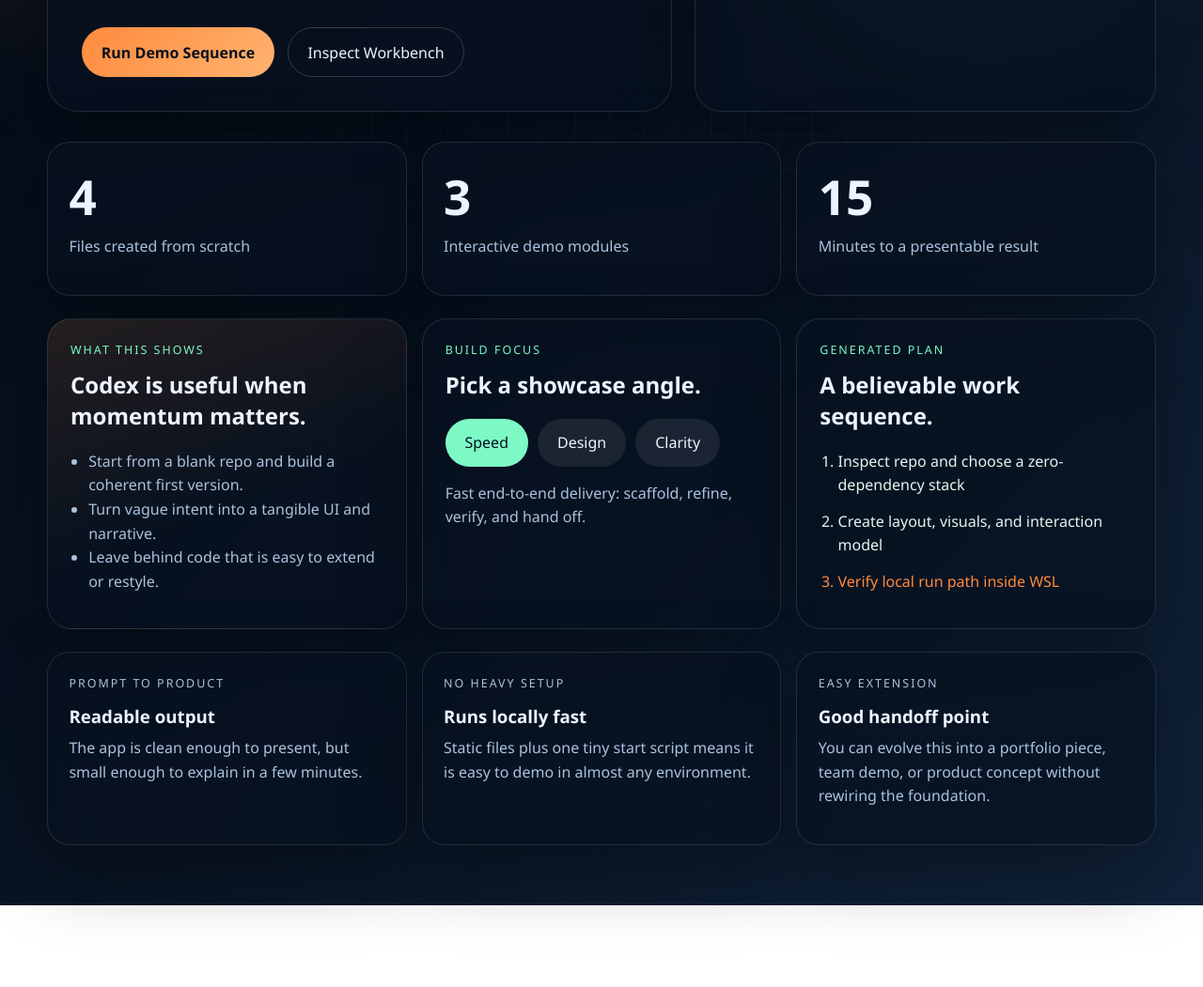
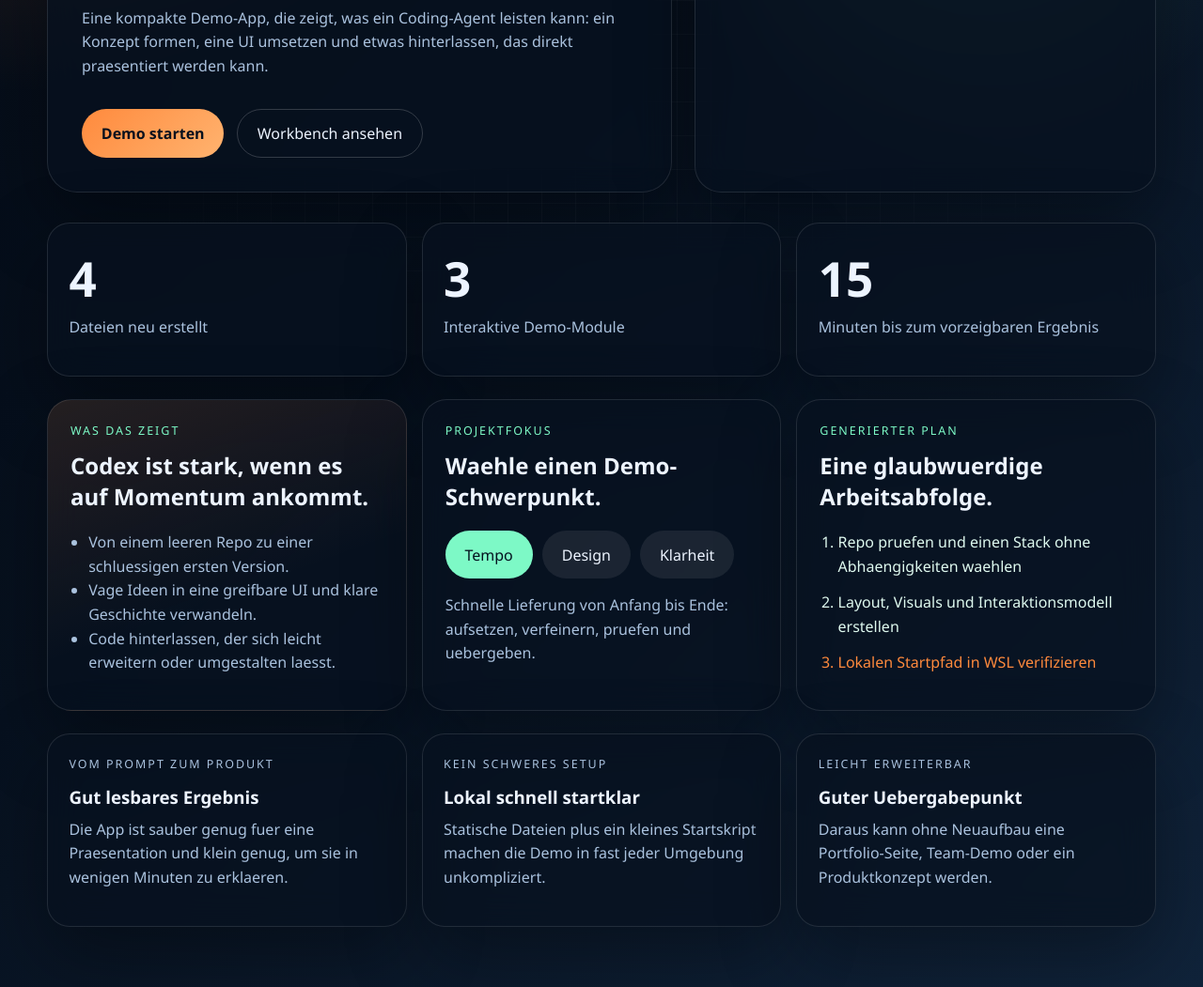
Before and after one commit to Ahmoki91/codextest, a website: page index.html in a window 1280 px wide. Shown: the part 504-1555 px from the top of the page at 94% size. Before the commit the page ends 1468 px from the top, so only its background shows below. Drawn offline with Linux system fonts and the light colour scheme.

```diff
--- a/index.html
+++ b/index.html
@@ -1,25 +1,25 @@
 <!DOCTYPE html>
-<html lang="en">
+<html lang="de">
   <head>
     <meta charset="UTF-8" />
     <meta name="viewport" content="width=device-width, initial-scale=1.0" />
-    <title>Codex Launchpad</title>
+    <title>Codex Startplattform</title>
     <link rel="stylesheet" href="./styles.css" />
   </head>
   <body>
     <div class="page-shell">
       <header class="hero">
         <div class="hero-copy">
-          <p class="eyebrow">Codex Showcase App</p>
-          <h1>From empty repo to live concept in one pass.</h1>
+          <p class="eyebrow">Codex Demo-App</p>
+          <h1>Vom leeren Repo zur vorzeigbaren Idee in einem Durchlauf.</h1>
           <p class="lede">
-            A compact demo app that highlights what a coding agent can do:
-            shape a concept, ship a UI, and leave behind something ready to
-            present.
+            Eine kompakte Demo-App, die zeigt, was ein Coding-Agent leisten
+            kann: ein Konzept formen, eine UI umsetzen und etwas hinterlassen,
+            das direkt praesentiert werden kann.
           </p>
           <div class="hero-actions">
-            <button class="primary" id="runDemo">Run Demo Sequence</button>
-            <a class="secondary" href="#workbench">Inspect Workbench</a>
+            <button class="primary" id="runDemo">Demo starten</button>
+            <a class="secondary" href="#workbench">Workbench ansehen</a>
           </div>
         </div>
         <section class="hero-card">
@@ -29,10 +29,10 @@
             <span></span>
           </div>
           <div class="terminal-body" id="terminalLog">
-            <p><span class="prompt">$</span> scan repo</p>
-            <p>Repository is empty. Creating a small showcase app.</p>
-            <p><span class="prompt">$</span> design landing experience</p>
-            <p>Applying layout, motion, metrics, and interactive demo blocks.</p>
+            <p><span class="prompt">$</span> repo scannen</p>
+            <p>Repository ist leer. Eine kleine Demo-App wird erstellt.</p>
+            <p><span class="prompt">$</span> landingpage gestalten</p>
+            <p>Layout, Bewegung, Kennzahlen und interaktive Demo-Bausteine werden angewendet.</p>
           </div>
         </section>
       </header>
@@ -41,82 +41,82 @@
         <section class="metrics">
           <article>
             <span class="metric-value" data-target="4">0</span>
-            <p>Files created from scratch</p>
+            <p>Dateien neu erstellt</p>
           </article>
           <article>
             <span class="metric-value" data-target="3">0</span>
-            <p>Interactive demo modules</p>
+            <p>Interaktive Demo-Module</p>
           </article>
           <article>
             <span class="metric-value" data-target="15">0</span>
-            <p>Minutes to a presentable result</p>
+            <p>Minuten bis zum vorzeigbaren Ergebnis</p>
           </article>
         </section>
 
         <section class="panel-grid" id="workbench">
           <article class="panel story-panel">
             <div class="panel-heading">
-              <p class="eyebrow">What This Shows</p>
-              <h2>Codex is useful when momentum matters.</h2>
+              <p class="eyebrow">Was das zeigt</p>
+              <h2>Codex ist stark, wenn es auf Momentum ankommt.</h2>
             </div>
             <ul class="story-list">
-              <li>Start from a blank repo and build a coherent first version.</li>
-              <li>Turn vague intent into a tangible UI and narrative.</li>
-              <li>Leave behind code that is easy to extend or restyle.</li>
+              <li>Von einem leeren Repo zu einer schluessigen ersten Version.</li>
+              <li>Vage Ideen in eine greifbare UI und klare Geschichte verwandeln.</li>
+              <li>Code hinterlassen, der sich leicht erweitern oder umgestalten laesst.</li>
             </ul>
           </article>
 
           <article class="panel">
             <div class="panel-heading">
-              <p class="eyebrow">Build Focus</p>
-              <h2>Pick a showcase angle.</h2>
+              <p class="eyebrow">Projektfokus</p>
+              <h2>Waehle einen Demo-Schwerpunkt.</h2>
             </div>
             <div class="chip-row" id="chipRow">
-              <button class="chip active" data-mode="speed">Speed</button>
+              <button class="chip active" data-mode="speed">Tempo</button>
               <button class="chip" data-mode="design">Design</button>
-              <button class="chip" data-mode="clarity">Clarity</button>
+              <button class="chip" data-mode="clarity">Klarheit</button>
             </div>
             <p class="mode-copy" id="modeCopy">
-              Fast end-to-end delivery: scaffold, refine, verify, and hand off.
+              Schnelle Lieferung von Anfang bis Ende: aufsetzen, verfeinern, pruefen und uebergeben.
             </p>
           </article>
 
           <article class="panel">
             <div class="panel-heading">
-              <p class="eyebrow">Generated Plan</p>
-              <h2>A believable work sequence.</h2>
+              <p class="eyebrow">Generierter Plan</p>
+              <h2>Eine glaubwuerdige Arbeitsabfolge.</h2>
             </div>
             <ol class="plan-list" id="planList">
-              <li class="done">Inspect repo and choose a zero-dependency stack</li>
-              <li class="done">Create layout, visuals, and interaction model</li>
-              <li class="active">Verify local run path inside WSL</li>
+              <li class="done">Repo pruefen und einen Stack ohne Abhaengigkeiten waehlen</li>
+              <li class="done">Layout, Visuals und Interaktionsmodell erstellen</li>
+              <li class="active">Lokalen Startpfad in WSL verifizieren</li>
             </ol>
           </article>
         </section>
 
         <section class="showcase-strip">
           <article class="showcase-card">
-            <p class="eyebrow">Prompt to Product</p>
-            <h3>Readable output</h3>
+            <p class="eyebrow">Vom Prompt zum Produkt</p>
+            <h3>Gut lesbares Ergebnis</h3>
             <p>
-              The app is clean enough to present, but small enough to explain in
-              a few minutes.
+              Die App ist sauber genug fuer eine Praesentation und klein genug,
+              um sie in wenigen Minuten zu erklaeren.
             </p>
           </article>
           <article class="showcase-card">
-            <p class="eyebrow">No Heavy Setup</p>
-            <h3>Runs locally fast</h3>
+            <p class="eyebrow">Kein schweres Setup</p>
+            <h3>Lokal schnell startklar</h3>
             <p>
-              Static files plus one tiny start script means it is easy to demo in
-              almost any environment.
+              Statische Dateien plus ein kleines Startskript machen die Demo in
+              fast jeder Umgebung unkompliziert.
             </p>
           </article>
           <article class="showcase-card">
-            <p class="eyebrow">Easy Extension</p>
-            <h3>Good handoff point</h3>
+            <p class="eyebrow">Leicht erweiterbar</p>
+            <h3>Guter Uebergabepunkt</h3>
             <p>
-              You can evolve this into a portfolio piece, team demo, or product
-              concept without rewiring the foundation.
+              Daraus kann ohne Neuaufbau eine Portfolio-Seite, Team-Demo oder
+              ein Produktkonzept werden.
             </p>
           </article>
         </section>
--- a/script.js
+++ b/script.js
@@ -6,18 +6,18 @@
 const planList = document.querySelector("#planList");
 
 const modeText = {
-  speed: "Fast end-to-end delivery: scaffold, refine, verify, and hand off.",
-  design: "Intentional presentation: strong layout, custom feel, and demo-ready polish.",
-  clarity: "Clear story arc: the value is obvious even to someone seeing Codex for the first time.",
+  speed: "Schnelle Lieferung von Anfang bis Ende: aufsetzen, verfeinern, pruefen und uebergeben.",
+  design: "Bewusste Praesentation: starkes Layout, individueller Charakter und Demo-reife Ausarbeitung.",
+  clarity: "Klarer Spannungsbogen: der Nutzen ist selbst fuer Menschen sofort sichtbar, die Codex zum ersten Mal sehen.",
 };
 
 const demoLines = [
-  "$ inspect repo",
-  "Empty repository confirmed. Choosing static app architecture.",
-  "$ create app shell",
-  "Landing page, metrics, workbench panels, and reveal motion added.",
-  "$ verify local run path",
-  "Ready to serve inside WSL with Python or any static file server.",
+  "$ repo pruefen",
+  "Leeres Repository bestaetigt. Eine statische App-Architektur wird gewaehlt.",
+  "$ app-grundgeruest erstellen",
+  "Landingpage, Kennzahlen, Workbench-Panels und Reveal-Animationen wurden hinzugefuegt.",
+  "$ lokalen startpfad verifizieren",
+  "Bereit fuer den Start in WSL mit Python oder jedem anderen statischen Dateiserver.",
 ];
 
 chips.forEach((chip) => {
@@ -68,9 +68,9 @@
 
   window.setTimeout(() => {
     planList.innerHTML = [
-      '<li class="done">Inspect repo and choose a zero-dependency stack</li>',
-      '<li class="done">Create layout, visuals, and interaction model</li>',
-      '<li class="done">Verify local run path inside WSL</li>'
+      '<li class="done">Repo pruefen und einen Stack ohne Abhaengigkeiten waehlen</li>',
+      '<li class="done">Layout, Visuals und Interaktionsmodell erstellen</li>',
+      '<li class="done">Lokalen Startpfad in WSL verifizieren</li>'
     ].join("");
   }, demoLines.length * 420);
 }
```
Also changed, not shown: README.md.
